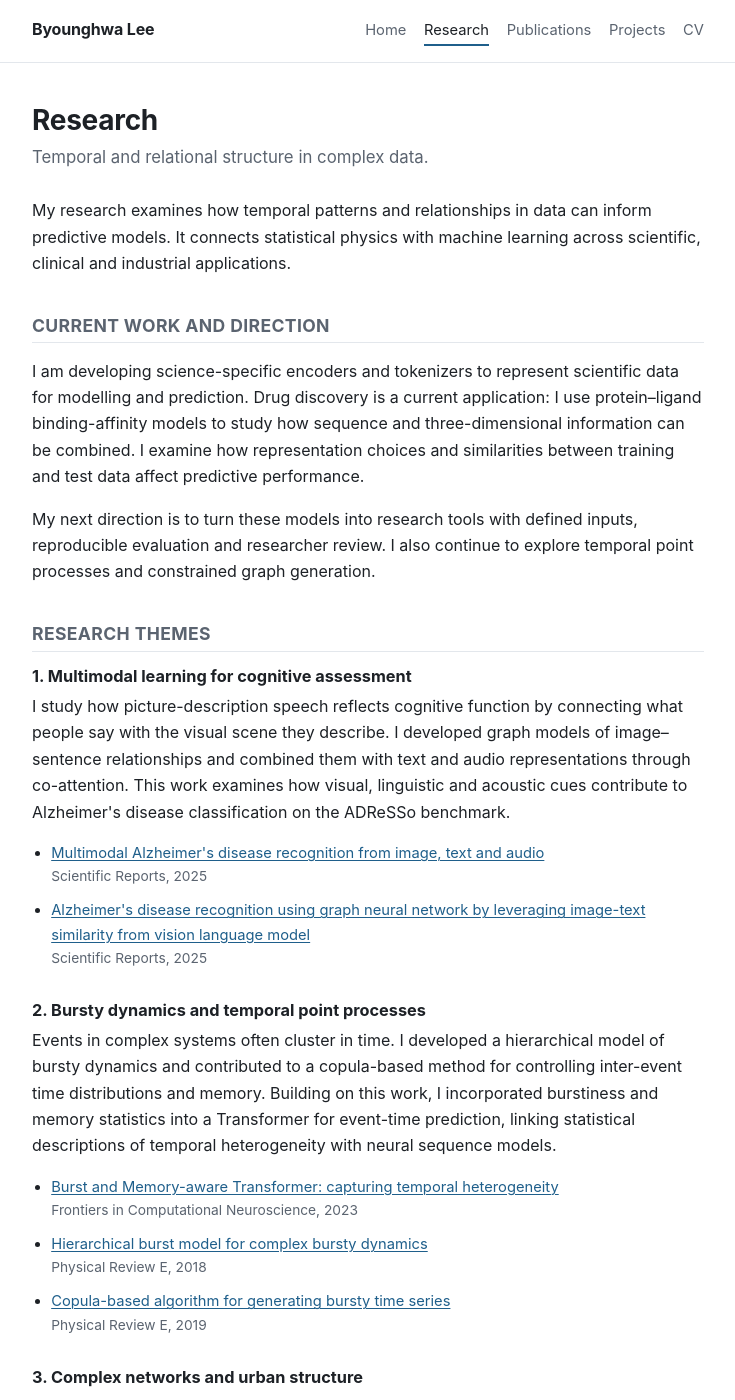
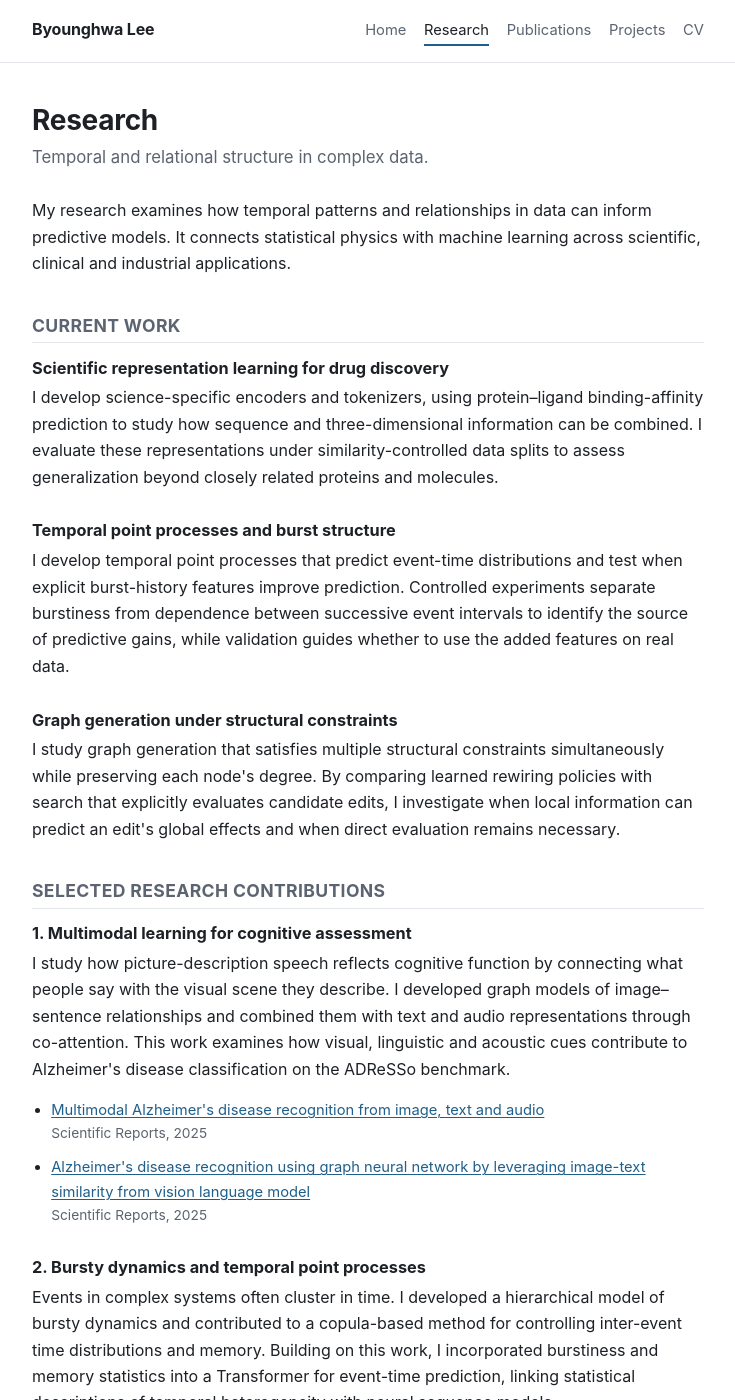
Before and after one commit to bh0903lee/bh0903lee.github.io, a Jekyll site: the page built from research.md, in a window 1280 px wide and 1400 px high. Shown: the whole window, without its empty margins (272-1007 px from the left). Built offline with Jekyll 4.4.1, drawn with Linux system fonts in a browser that asks for light colours.

Commit message:
Describe current drug discovery, temporal and graph research separately

```diff
--- a/research.md
+++ b/research.md
@@ -10,20 +10,42 @@ My research examines how temporal patterns and relationships in data can inform
 predictive models. It connects statistical physics with machine learning across
 scientific, clinical and industrial applications.
 
-## Current work and direction
+## Current work
 
-I am developing science-specific encoders and tokenizers to represent
-scientific data for modelling and prediction. Drug discovery is a current
-application: I use protein–ligand binding-affinity models to study how sequence
-and three-dimensional information can be combined. I examine how representation
-choices and similarities between training and test data affect predictive
-performance.
+<div class="theme">
+  <h3>Scientific representation learning for drug discovery</h3>
+  <p>
+    I develop science-specific encoders and tokenizers, using protein–ligand
+    binding-affinity prediction to study how sequence and three-dimensional
+    information can be combined. I evaluate these representations under
+    similarity-controlled data splits to assess generalization beyond closely
+    related proteins and molecules.
+  </p>
+</div>
 
-My next direction is to turn these models into research tools with defined
-inputs, reproducible evaluation and researcher review. I also continue to
-explore temporal point processes and constrained graph generation.
+<div class="theme">
+  <h3>Temporal point processes and burst structure</h3>
+  <p>
+    I develop temporal point processes that predict event-time distributions
+    and test when explicit burst-history features improve prediction.
+    Controlled experiments separate burstiness from dependence between
+    successive event intervals to identify the source of predictive gains,
+    while validation guides whether to use the added features on real data.
+  </p>
+</div>
 
-## Research themes
+<div class="theme">
+  <h3>Graph generation under structural constraints</h3>
+  <p>
+    I study graph generation that satisfies multiple structural constraints
+    simultaneously while preserving each node's degree. By comparing learned
+    rewiring policies with search that explicitly evaluates candidate edits,
+    I investigate when local information can predict an edit's global effects
+    and when direct evaluation remains necessary.
+  </p>
+</div>
+
+## Selected research contributions
 
 <div class="theme">
   <h3>1. Multimodal learning for cognitive assessment</h3>
```
